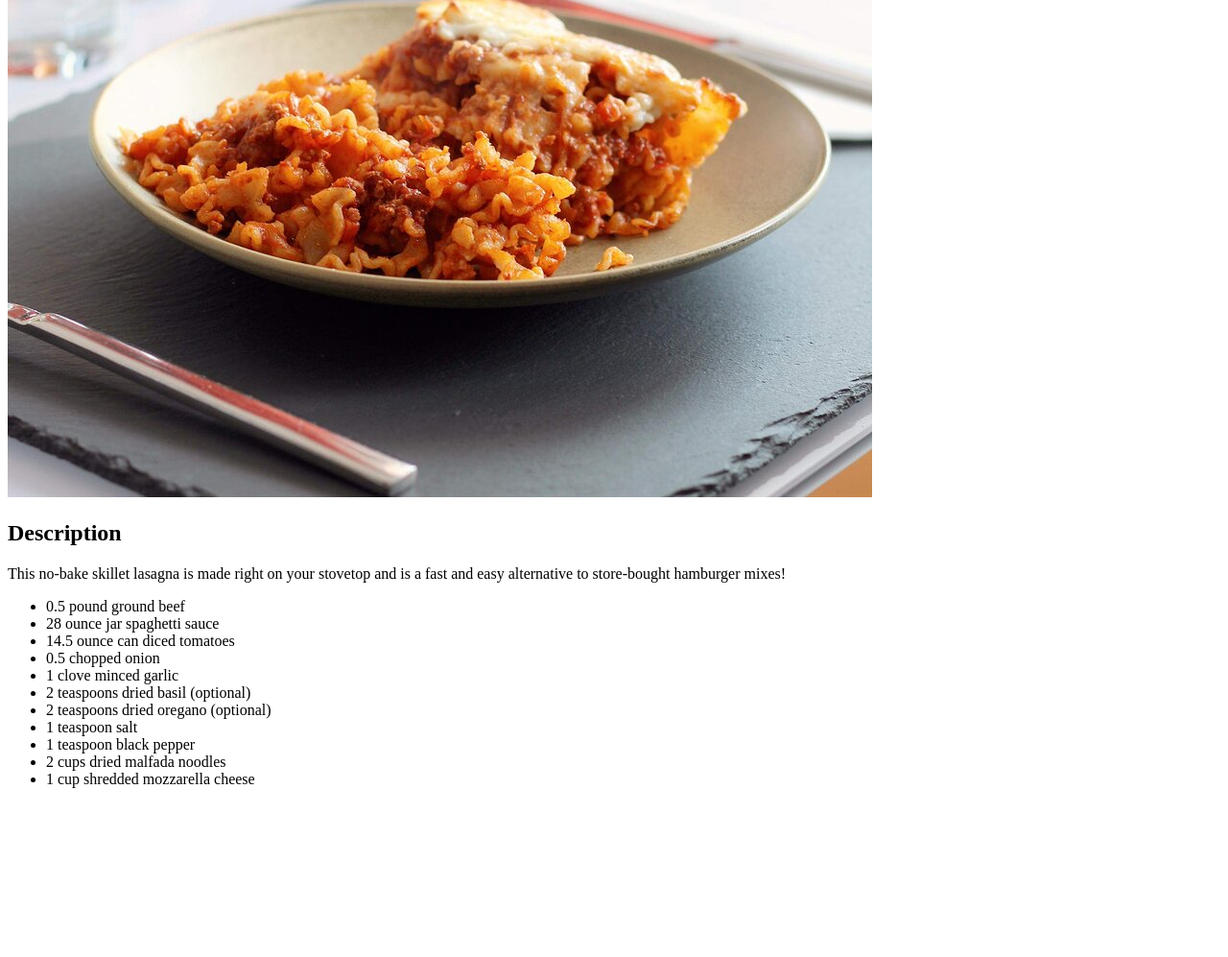
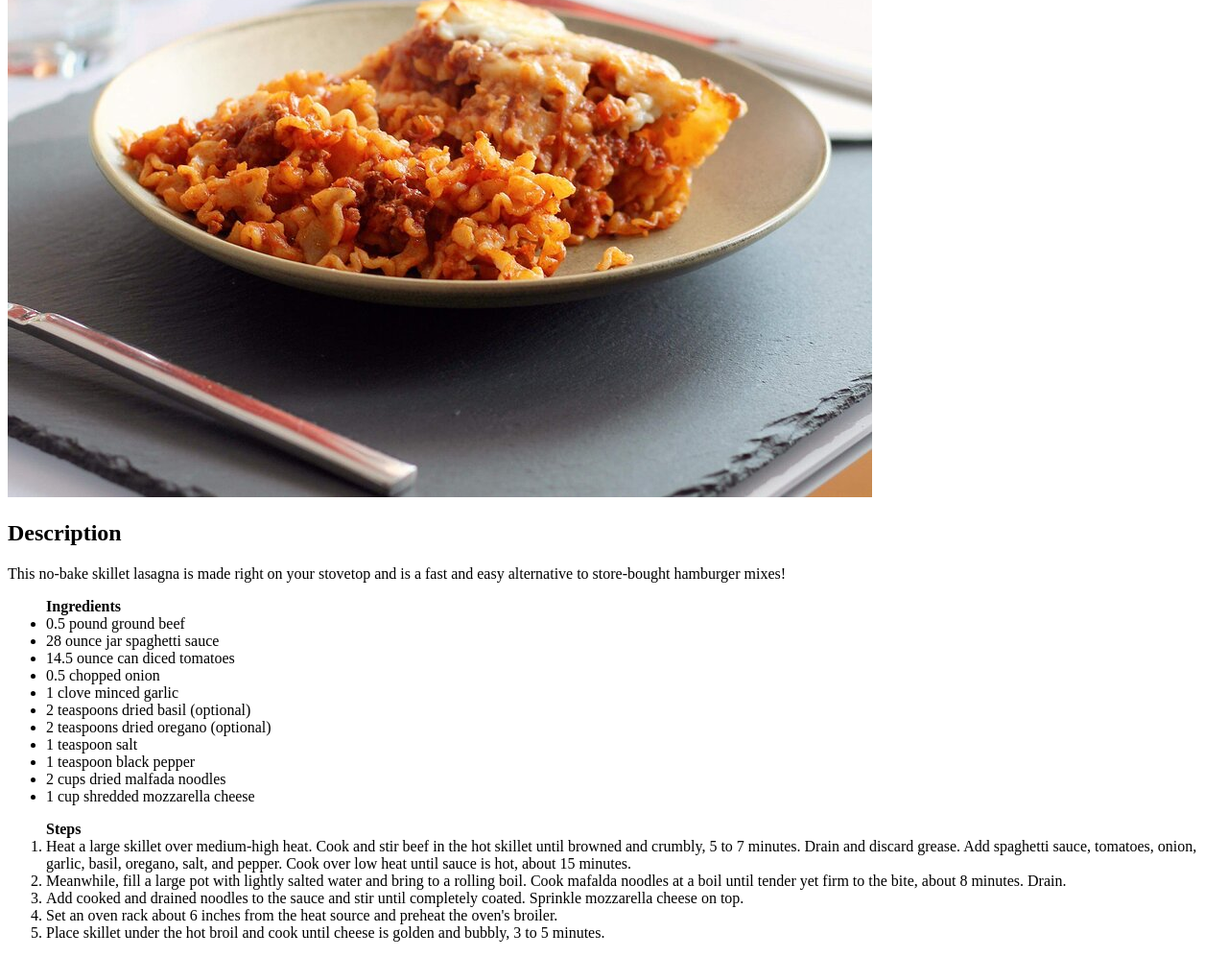
Before and after one commit to Ivancortes122/odin-recipes, a plain HTML site: page recipes/lasagna.html in a window 1280 px wide. Shown: the part 463-1460 px from the top of the page at 96% size. Before the commit the page ends 1300 px from the top, so only its background shows below. Drawn offline with Linux system fonts and the light colour scheme.

Commit message:
git commit

```diff
--- a/recipes/lasagna.html
+++ b/recipes/lasagna.html
@@ -8,7 +8,7 @@
         <img src="../recipe-images/lasagna.jpg">
         <h2>Description</h2>
         <p>This no-bake skillet lasagna is made right on your stovetop and is a fast and easy alternative to store-bought hamburger mixes!</p>
-        <ul>
+        <ul> <strong>Ingredients</strong>
             <li> 0.5 pound ground beef </li>
             <li> 28 ounce jar spaghetti sauce</li>
             <li> 14.5 ounce can diced tomatoes </li>
@@ -21,5 +21,12 @@
             <li> 2 cups dried malfada noodles </li>
             <li> 1 cup shredded mozzarella cheese </li>
         </ul>
+        <ol> <strong>Steps</strong>
+            <li>Heat a large skillet over medium-high heat. Cook and stir beef in the hot skillet until browned and crumbly, 5 to 7 minutes. Drain and discard grease. Add spaghetti sauce, tomatoes, onion, garlic, basil, oregano, salt, and pepper. Cook over low heat until sauce is hot, about 15 minutes.</li>
+            <li>Meanwhile, fill a large pot with lightly salted water and bring to a rolling boil. Cook mafalda noodles at a boil until tender yet firm to the bite, about 8 minutes. Drain.</li>
+            <li>Add cooked and drained noodles to the sauce and stir until completely coated. Sprinkle mozzarella cheese on top.</li>
+            <li>Set an oven rack about 6 inches from the heat source and preheat the oven's broiler.</li>
+            <li>Place skillet under the hot broil and cook until cheese is golden and bubbly, 3 to 5 minutes.</li>
+        </ol>
     </body>
 </html>
```
Also changed, not shown: recipes/french-toast.html (added), recipes/sauteed-chicken.html (added).
